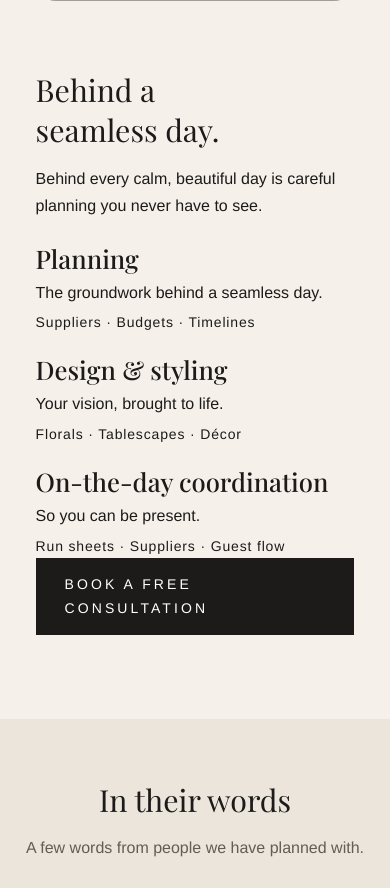
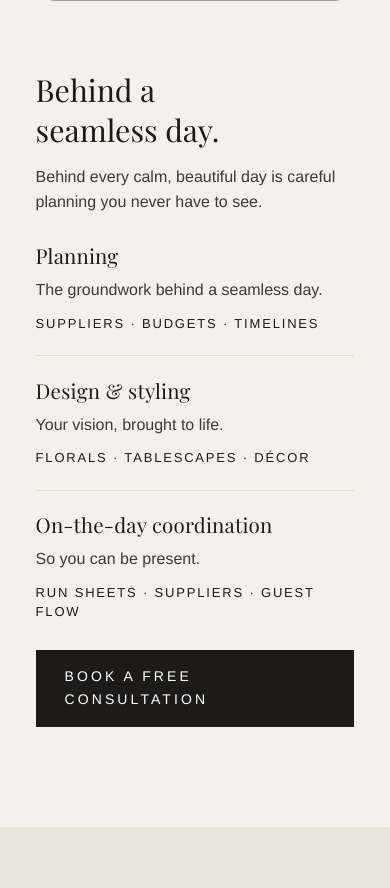
Before and after one commit to bphat234/ovents-theme-staging, a WordPress theme: template index.php in a window 390 px wide. Shown: the part 2635-3523 px from the top of the page. Run offline with PHP 8.4 and a stand-in for WordPress, Linux system fonts and the light colour scheme; the site name, menu and one post (Sample post) are stand-ins, and other content is empty; some web fonts are replaced; grey boxes are pictures that could not be loaded.

Commit message:
Refine home service pillars spacing and typography.
Smaller titles, hairline dividers, and clearer promise and tag hierarchy.

Co-authored-by: Cursor <cursoragent@cursor.com>

```diff
--- a/functions.php
+++ b/functions.php
@@ -9,7 +9,7 @@ if ( ! defined( 'ABSPATH' ) ) {
 	exit;
 }
 
-define( 'OVENTS_VERSION', '2.9.19' );
+define( 'OVENTS_VERSION', '2.9.20' );
 
 require_once get_template_directory() . '/inc/env.php';
 require_once get_template_directory() . '/inc/staging-guard.php';
--- a/style.css
+++ b/style.css
@@ -3,7 +3,7 @@ Theme Name: Ovents
 Theme URI: https://ovents.brandnoddev.com/
 Author: BrandNod
 Description: Luxury event planning — weddings, corporate and private celebrations.
-Version: 2.9.19
+Version: 2.9.20
 Text Domain: ovents
 */
 
@@ -1185,26 +1185,52 @@ main > :is(section.hero, section.inner-hero) ~ section:nth-child(2n + 1) {
 .ovents-way__why-label {
 	margin: 1.75rem 0 0.75rem;
 }
+.ovents-way__copy > p:first-of-type {
+	margin: 0 0 clamp(1.75rem, 3.5vw, 2.5rem);
+	max-width: 34em;
+	line-height: 1.55;
+	color: #3d3a36;
+}
 .ovents-way-pillars {
 	list-style: none;
-	margin: clamp(1.5rem, 3vw, 2.25rem) 0 0;
+	margin: 0;
 	padding: 0;
 	display: grid;
-	gap: clamp(1.25rem, 2.5vw, 1.75rem);
+	gap: 0;
+}
+.ovents-way-pillars__item {
+	padding: clamp(1.35rem, 2.5vw, 1.85rem) 0;
+	border-top: 1px solid rgba(176, 142, 90, 0.22);
+}
+.ovents-way-pillars__item:first-child {
+	padding-top: 0;
+	border-top: none;
+}
+.ovents-way-pillars__item:last-child {
+	padding-bottom: 0;
 }
 .ovents-way-pillars__name {
-	margin: 0 0 0.35rem;
+	margin: 0 0 0.55rem;
 	font-family: var(--display);
-	font-size: var(--type-card-title);
-	font-weight: 500;
+	font-size: clamp(1.28rem, 1.75vw, 1.5rem);
+	font-weight: 400;
+	line-height: 1.28;
+	letter-spacing: 0.01em;
+	text-wrap: balance;
 }
 .ovents-way-pillars__promise {
-	margin: 0 0 0.35rem;
+	margin: 0 0 0.75rem;
+	max-width: 32em;
+	line-height: 1.55;
+	color: #3d3a36;
 }
 .ovents-way-pillars__tags {
 	margin: 0;
-	font-size: var(--text-p2);
-	letter-spacing: 0.06em;
+	font-family: var(--body);
+	font-size: 0.8125rem;
+	line-height: 1.45;
+	letter-spacing: 0.14em;
+	text-transform: uppercase;
 	color: var(--ink-muted);
 }
 .founder-at-work__title {
@@ -1217,7 +1243,7 @@ main > :is(section.hero, section.inner-hero) ~ section:nth-child(2n + 1) {
 	max-width: 36rem;
 }
 .ovents-way__cta {
-	margin: 0;
+	margin-top: clamp(1.75rem, 3.5vw, 2.5rem);
 }
 .ovents-way__media {
 	margin: 0;
```
